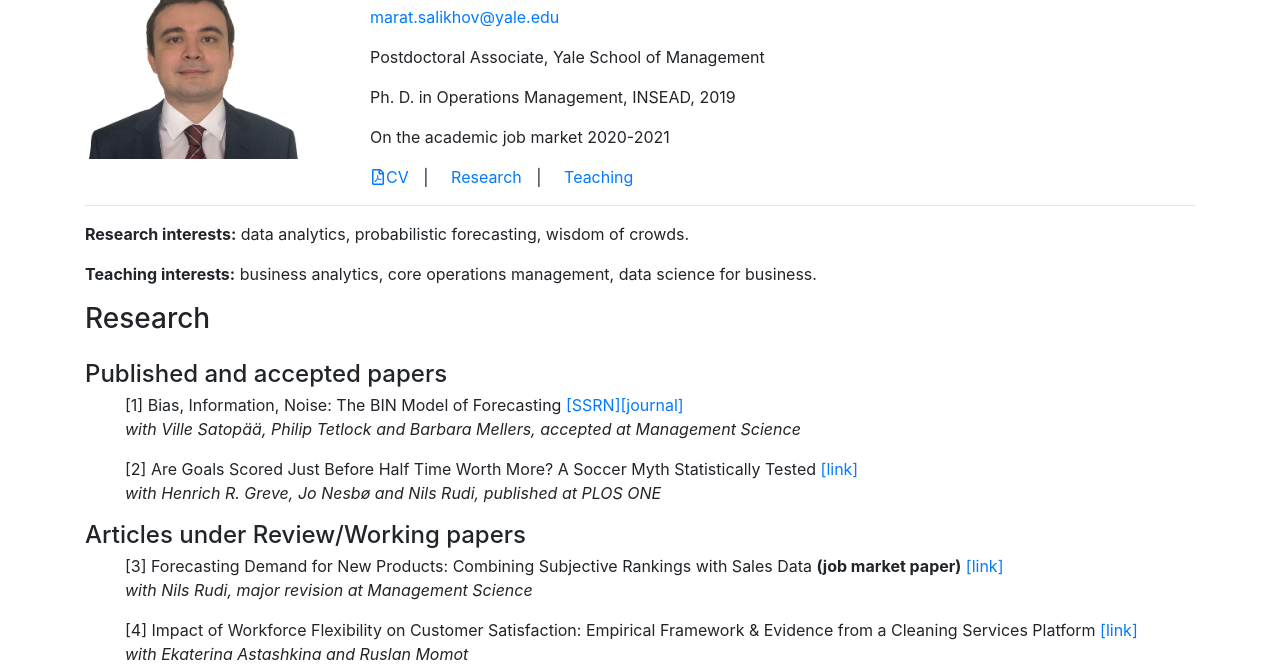
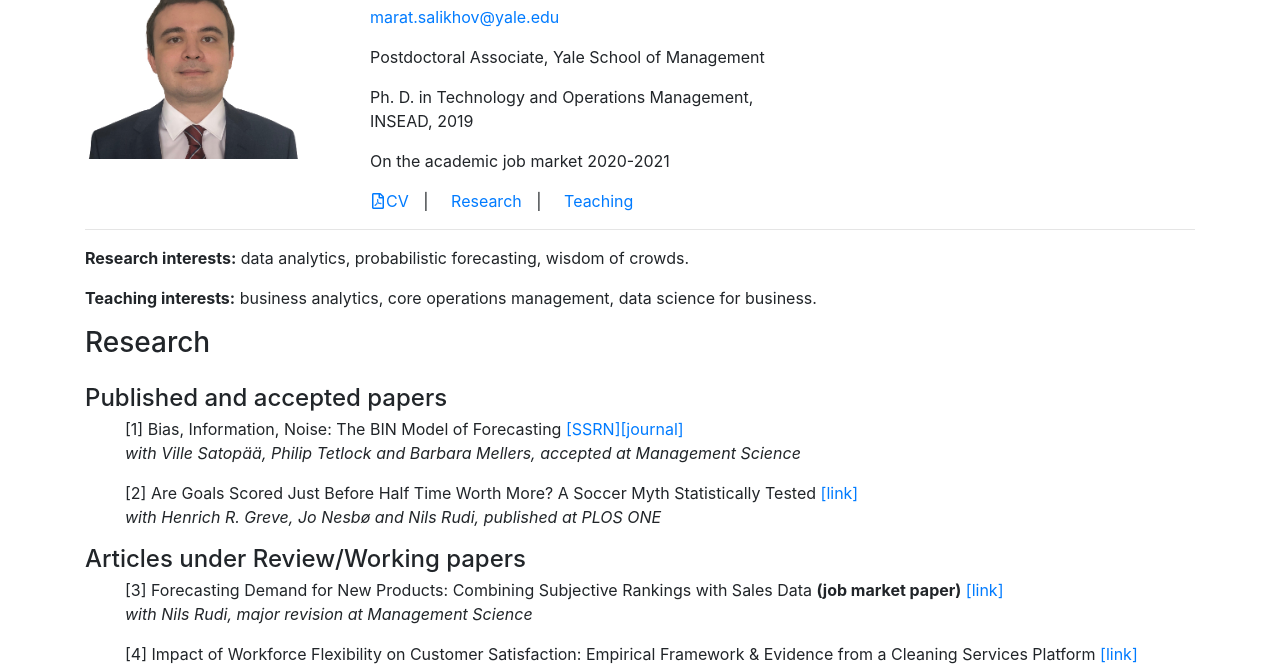
Before and after one commit to marat-r-salikhov/marat-r-salikhov.github.io, a plain HTML site: page index.html in a window 1280 px wide. Shown: the part 97-767 px from the top of the page. Drawn offline with nearby package versions, Linux system fonts and the light colour scheme.

Commit message:
PhD in TOM, not in OM

```diff
--- a/index.html
+++ b/index.html
@@ -49,7 +49,7 @@
             <h2>Marat Salikhov</h2>
             <p><a href="mailto:marat.salikhov@yale.edu">marat.salikhov@yale.edu</a></p>
             <p>Postdoctoral Associate, Yale School of Management</p>
-            <p>Ph. D. in Operations Management, INSEAD, 2019</p>
+            <p>Ph. D. in Technology and Operations Management, INSEAD, 2019</p>
             <p>On the academic job market 2020-2021</p>
 
             <ul class="list-inline">
```
